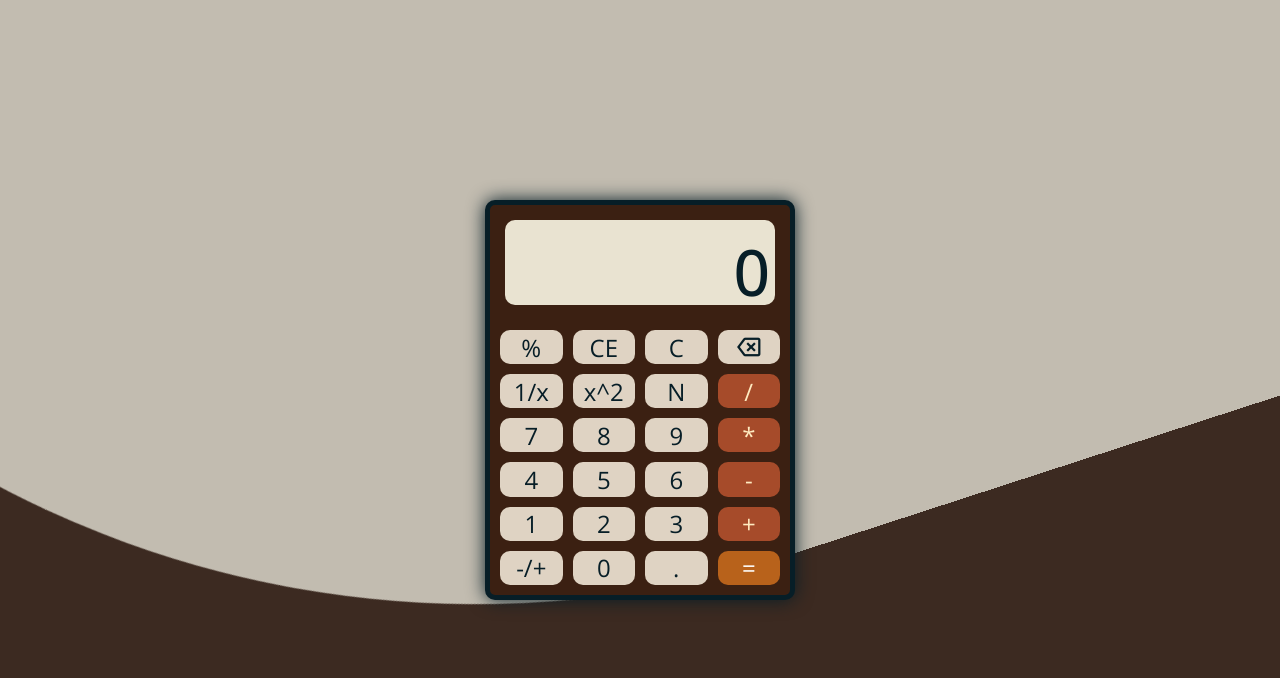
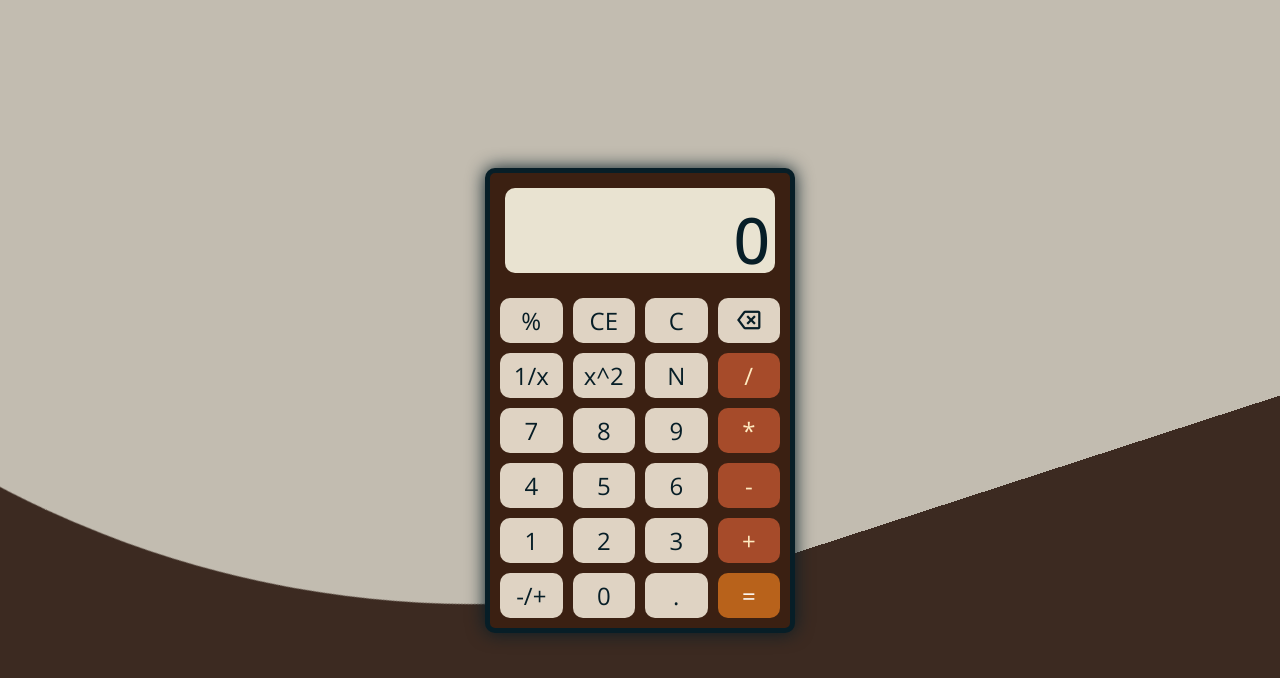
Before and after one commit to Gromovick/Calculator-2-0, a plain HTML site: page Calculator/index.html in a window 1280 px wide. Drawn offline with nearby package versions, Linux system fonts and the light colour scheme.

Commit message:
Update style.css

```diff
--- a/Calculator/style.css
+++ b/Calculator/style.css
@@ -45,7 +45,7 @@
 
 .calculator {
   width: 310px;
-  height: 50%;
+  height: 465px;
   /* overflow: hidden; */
   display: flex;
   flex-direction: column;
```
